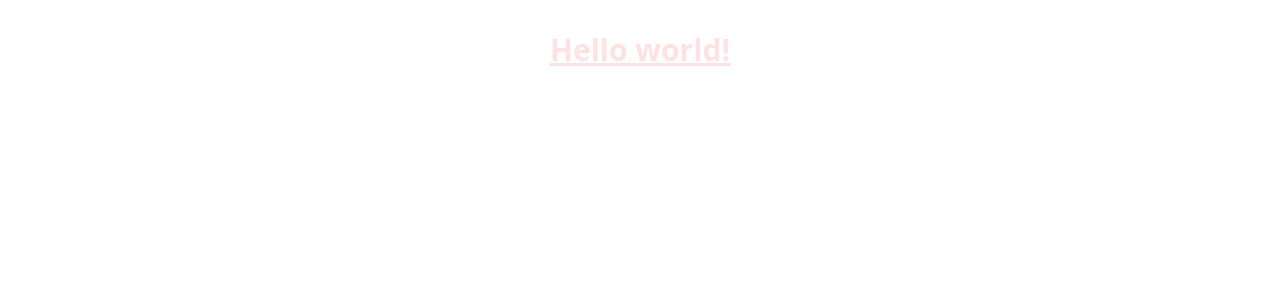
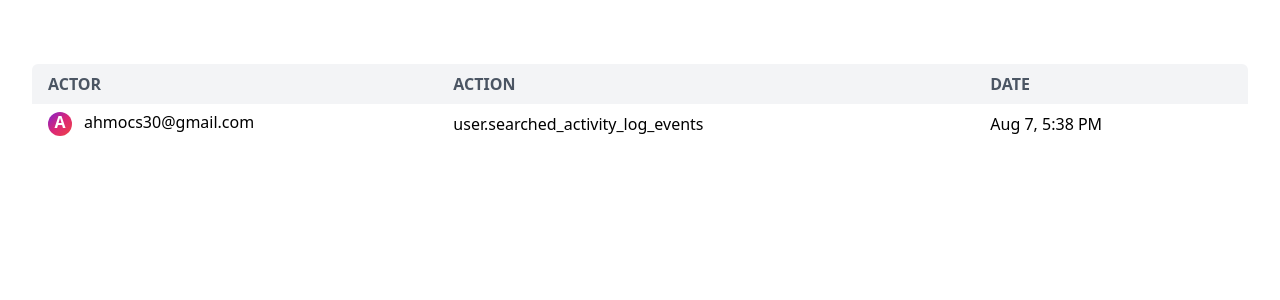
Before and after one commit to AhmedMostafa30/activity-log, a React (Vite) app: page / in a window 1280 px wide. Shown: the top 300 px of the page. Built offline with nearby package versions, Linux system fonts and the light colour scheme.

Commit message:
Add activity container

```diff
--- a/src/App.tsx
+++ b/src/App.tsx
@@ -1,8 +1,11 @@
 import "./App.css";
+import ActivityContainer from "./components/ActivityContainer";
 
 function App() {
   return (
-    <h1 className="text-3xl text-red-100 font-bold underline">Hello world!</h1>
+    <>
+      <ActivityContainer />
+    </>
   );
 }
 
--- /dev/null
+++ b/src/components/ActivityContainer.tsx
@@ -0,0 +1,48 @@
+import React, { useState } from "react";
+
+function ActivityContainer() {
+  const iconsColors: string[] = [
+    "flex items-center justify-center bg-gradient-to-r from-orange-400 via-orange-500 to-purple-800 text-white font-bold h-6 w-6 text-base rounded-full",
+    "flex items-center justify-center bg-gradient-to-br from-purple-700 via-pink-600 to-red-500 text-white font-bold h-6 w-6 text-base rounded-full",
+    "flex items-center justify-center bg-gradient-to-br from-indigo-800 to-purple-600 text-white font-bold h-6 w-6 text-base rounded-full",
+  ];
+  const colorIndex = () => {
+    return Math.floor(Math.random() * 3);
+  };
+
+  return (
+    <div className="grid grid-cols-1 gap-2 w-full">
+      <div className="place-self-center mt-8 rounded-md overflow-hidden w-full">
+        <table className="w-full">
+          <thead className="bg-gray-100">
+            <tr className="text-gray-600">
+              <th className="px-4 py-2 text-left uppercase">actor</th>
+              <th className="px-4 py-2 text-left uppercase">action</th>
+              <th className="px-4 py-2 text-left uppercase">date</th>
+            </tr>
+          </thead>
+          <tbody>
+            <tr>
+              <td className="px-4 py-2 text-left w-1/3">
+                <div className="flex space-x-3">
+                  <div className={iconsColors[colorIndex()]}>
+                    <span className="mb-1">A</span>
+                  </div>
+                  <p className="font-inter text-base font-normal leading-5 text-left">
+                    ahmocs30@gmail.com
+                  </p>
+                </div>
+              </td>
+              <td className="px-4 py-2 text-left">
+                user.searched_activity_log_events
+              </td>
+              <td className="px-4 py-2 text-left">Aug 7, 5:38 PM</td>
+            </tr>
+          </tbody>
+        </table>
+      </div>
+    </div>
+  );
+}
+
+export default ActivityContainer;
```
